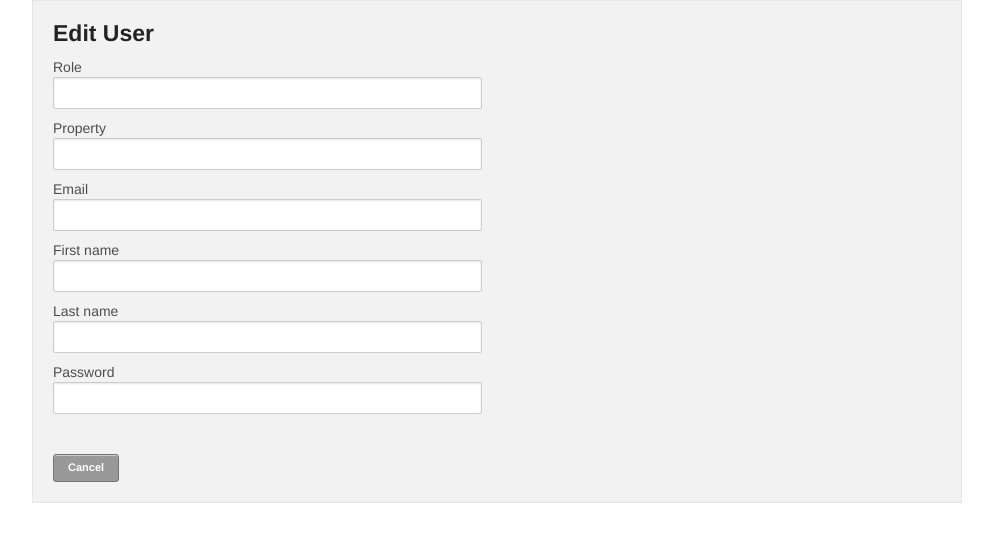
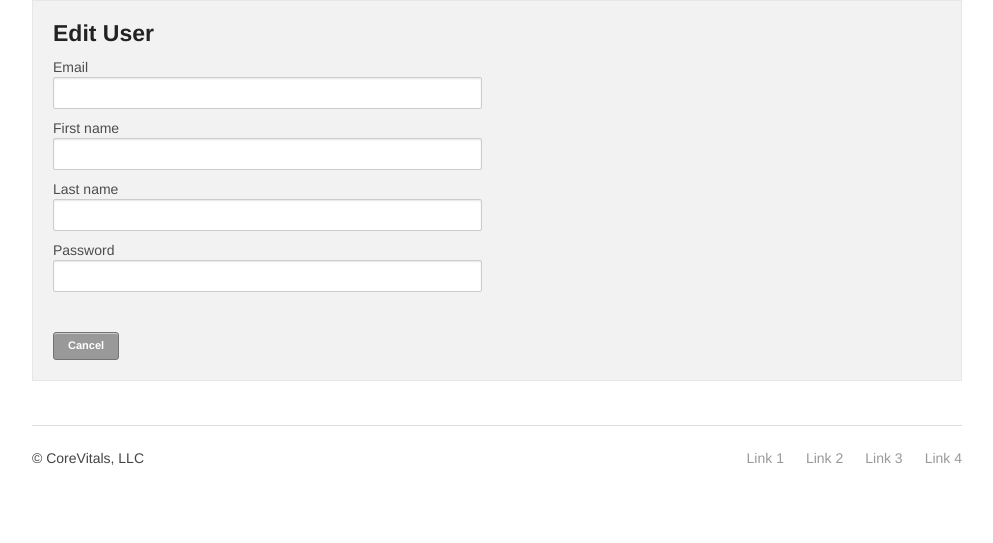
Before and after one commit to Nuzoo/CakeFoundation, a CakePHP app: the page made by app/View/Users/edit.ctp in a window 1280 px wide. Shown: the top 543 px of the page, without its empty margins (143-1136 px from the left). Run offline with PHP 8.4 and a stand-in for CakePHP, Linux system fonts and the light colour scheme; the template is opened without the code that fills it: most values are stand-ins (such as "Sample title", 1, 10 or a date in 2020); form fields are guessed from the names that the template uses; data that the repository does not hold is empty; some libraries are stand-ins or nearby versions.

Commit message:
Minor updates

```diff
--- a/app/View/Users/edit.ctp
+++ b/app/View/Users/edit.ctp
@@ -2,20 +2,15 @@
 	<div class="twelve columns">
 		<div class="panel">
 			<h4>Edit User</h4>
-			<?= $this->Form->create('User', array('class'=>'row', 'inputDefaults'=>array('div'=>false))); ?>
+			<?= $this->Form->create('User', array('class'=>'row', 'inputDefaults'=>array('div'=>'row collapse')))?>
 			<div class="six columns">
-				<? if ($currentUser['Role']['tag'] == 'super_admin'): ?>
-					<?= $this->Form->input('User.customer_id'); ?>
-				<? endif; ?>
-				<?= $this->Form->input('User.role_id') ?>
-				<?= $this->Form->input('User.property_id') ?>
-				<?= $this->Form->input('User.email'); ?>
-				<?= $this->Form->input('User.first_name'); ?>
-				<?= $this->Form->input('User.last_name'); ?>
-				<?= $this->Form->input('User.password'); ?>
+				<?=$this->Form->input('User.email')?>
+				<?=$this->Form->input('User.first_name')?>
+				<?=$this->Form->input('User.last_name')?>
+				<?=$this->Form->input('User.password')?>
 				<br /><br />
-				<?= $this->Html->link('Cancel', array('action'=>'index'), array('class'=>'small radius blue button')) ?>
-				<?= $this->Form->end(array('label'=>'Save', 'class'=>'small radius blue button', 'div'=>false)); ?>
+				<?= $this->Html->link('Cancel', array('action'=>'index'), array('class'=>'small radius blue button'))?>
+				<?= $this->Form->end(array('label'=>'Save', 'class'=>'small radius blue button', 'div'=>false))?>
 			</div>
 		</div>
 	</div>
```
Also changed, not shown: app/View/Users/add.ctp (+7 -7 lines), README.md.
